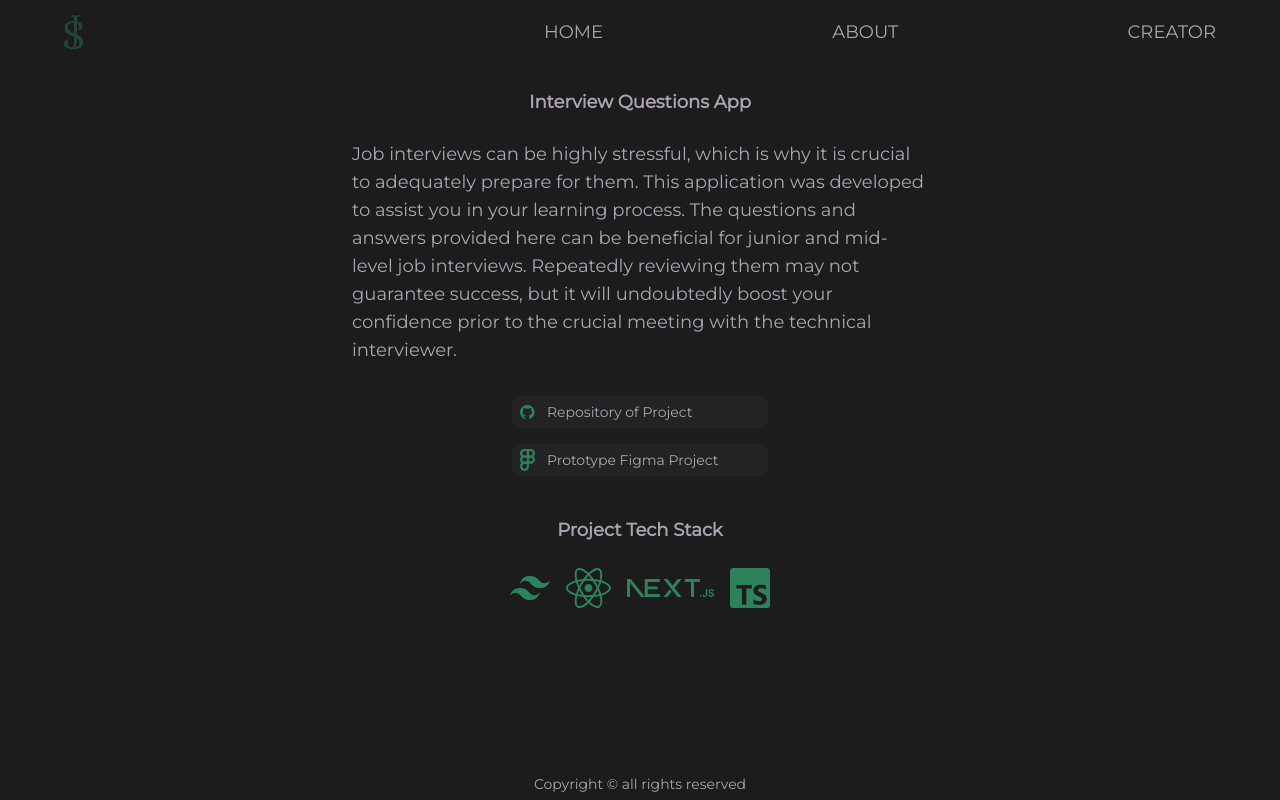
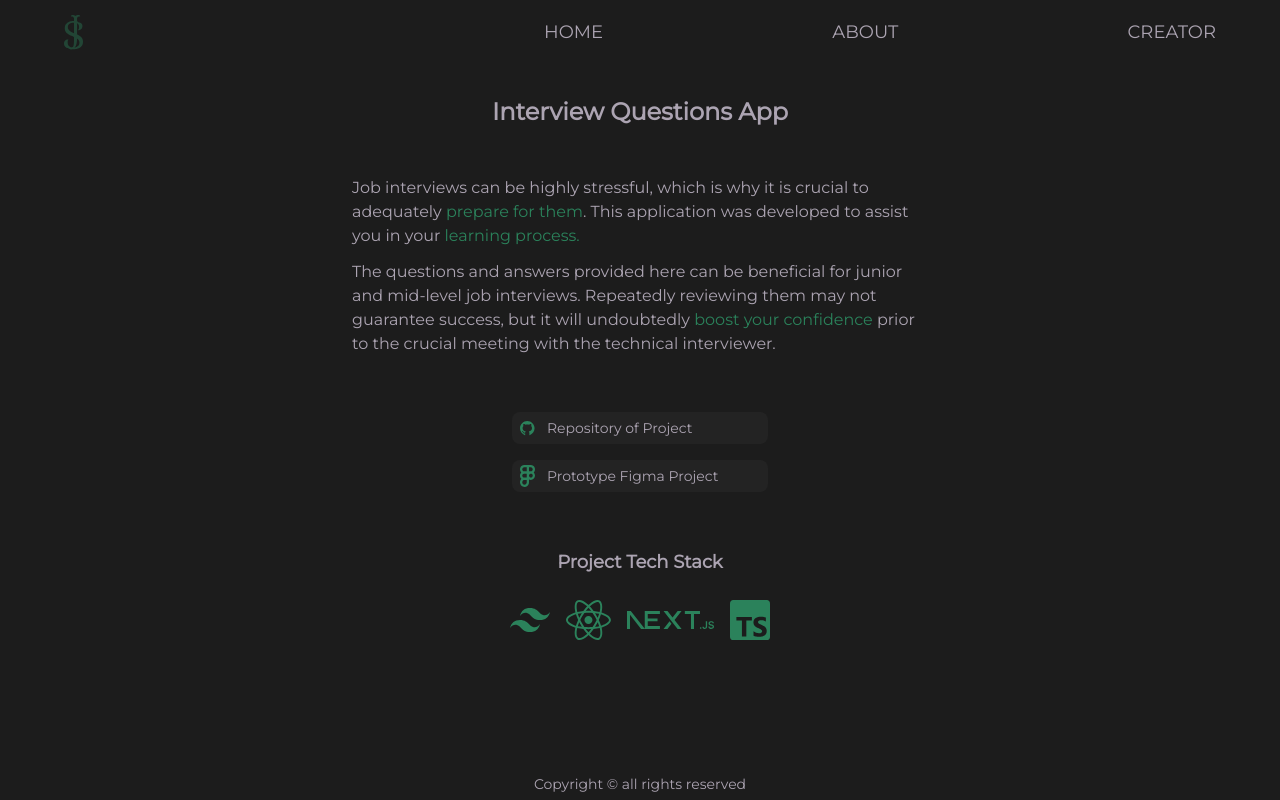
Before and after one commit to rafal19987/Interview-Questions-App-Nextjs-Tailwind-TypeScript-Supabase, a Next.js app: page /about in a window 1280 px wide. Built offline with nearby package versions, Linux system fonts and the light colour scheme.

Commit message:
style: add view for md and lg screens on about page

```diff
--- a/app/(pages)/about/page.tsx
+++ b/app/(pages)/about/page.tsx
@@ -6,23 +6,34 @@ const page = () => {
     <>
       <div className="flex grow flex-col items-center w-full h-full">
         <section className="flex flex-col items-center w-4/5">
-          <h2 className="pt-6 text-lg text-center font-bold">
+          <h2 className="pt-6 text-lg text-center font-bold md:pt-8 md:text-2xl">
             Interview Questions App
           </h2>
-          <p className="mt-6 text-sm text-left lg:w-3/5 lg:text-lg">
+          <p className="mt-8 text-sm text-left md:w-3/5 md:text-base lg:mt-12">
             Job interviews can be highly stressful, which is why it is crucial
-            to adequately prepare for them. This application was developed to
-            assist you in your learning process. The questions and answers
-            provided here can be beneficial for junior and mid-level job
-            interviews. Repeatedly reviewing them may not guarantee success, but
-            it will undoubtedly boost your confidence prior to the crucial
-            meeting with the technical interviewer.
+            to adequately{' '}
+            <span className="text-[var(--green-primary)]">
+              prepare for them
+            </span>
+            . This application was developed to assist you in your{' '}
+            <span className="text-[var(--green-primary)]">
+              learning process.
+            </span>
+          </p>
+          <p className="mt-3 text-sm text-left md:w-3/5 md:text-base">
+            The questions and answers provided here can be beneficial for junior
+            and mid-level job interviews. Repeatedly reviewing them may not
+            guarantee success, but it will undoubtedly{' '}
+            <span className="text-[var(--green-primary)]">
+              boost your confidence{' '}
+            </span>
+            prior to the crucial meeting with the technical interviewer.
           </p>
         </section>
-        <section className="flex items-center flex-col w-4/5 mt-8">
+        <section className="flex items-center flex-col w-4/5 mt-10 md:mt-14">
           <LinkList />
         </section>
-        <section className="flex flex-col w-4/5 mt-10">
+        <section className="flex flex-col w-4/5 mt-10 md:mt-14">
           <h2 className="text-lg  text-center font-bold">Project Tech Stack</h2>
           <TechStackList />
         </section>
--- a/app/page.tsx
+++ b/app/page.tsx
@@ -19,7 +19,7 @@ const Page = () => {
       {/* PopUp */}
       <Toaster />
 
-      <h2 className="w-4/5 pt-6 text-lg text-center font-bold md:text-3xl">
+      <h2 className="w-4/5 pt-6 text-lg text-center font-bold">
         Select pull of questions and start learning
       </h2>
 
```
